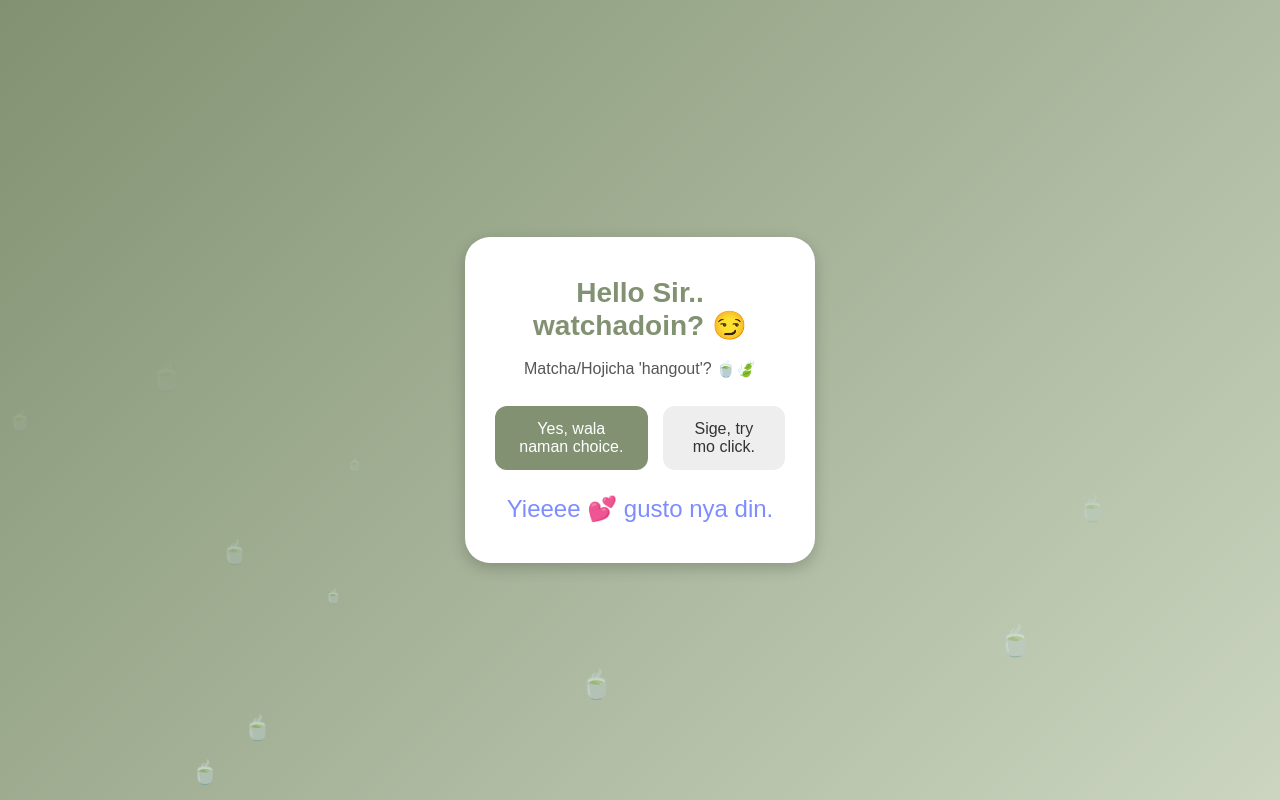
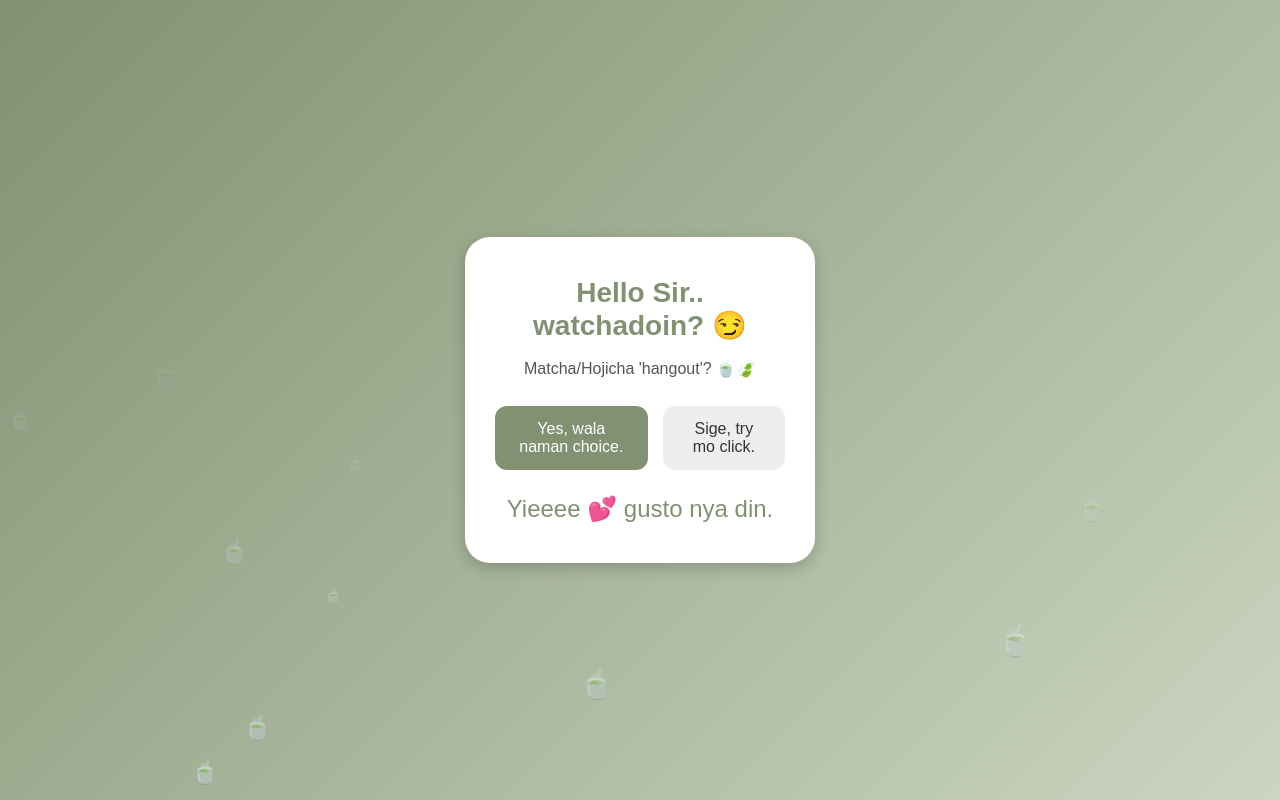
Before and after one commit to callejaannabianca-spec/hello-boss, a plain HTML site: page index.html in a window 1280 px wide. Both pictures are taken after a click on the button "Yes, wala naman choice.". Shown: the top 800 px of the page. Drawn offline with Linux system fonts and the light colour scheme.

Commit message:
index.html

```diff
--- a/index.html
+++ b/index.html
@@ -91,7 +91,7 @@ position:relative;
 display:none;
 margin-top:25px;
 font-size:24px;
-color:#7d8dff;
+color:#819171;
 animation:fadeIn 0.5s ease;
 
 }
```
